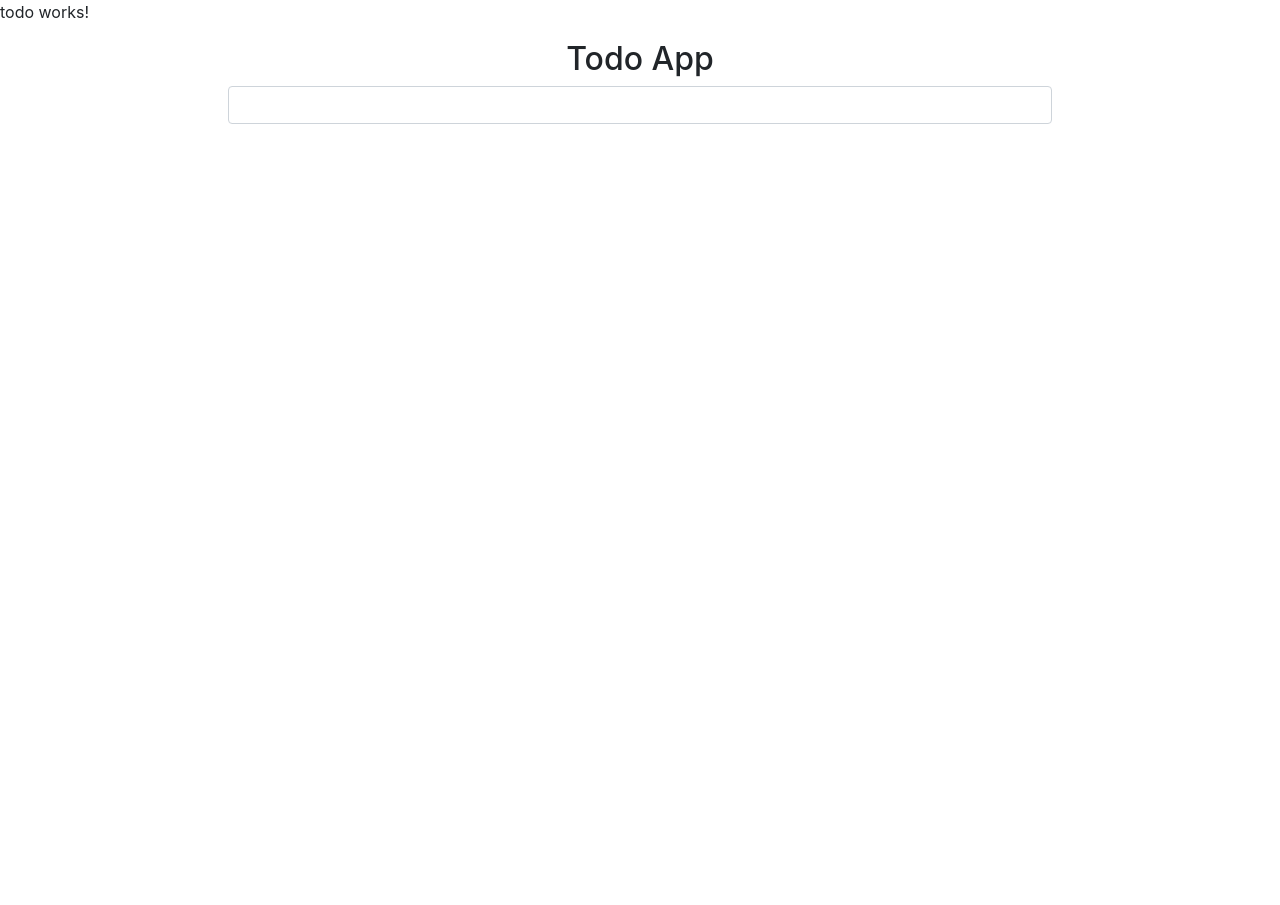
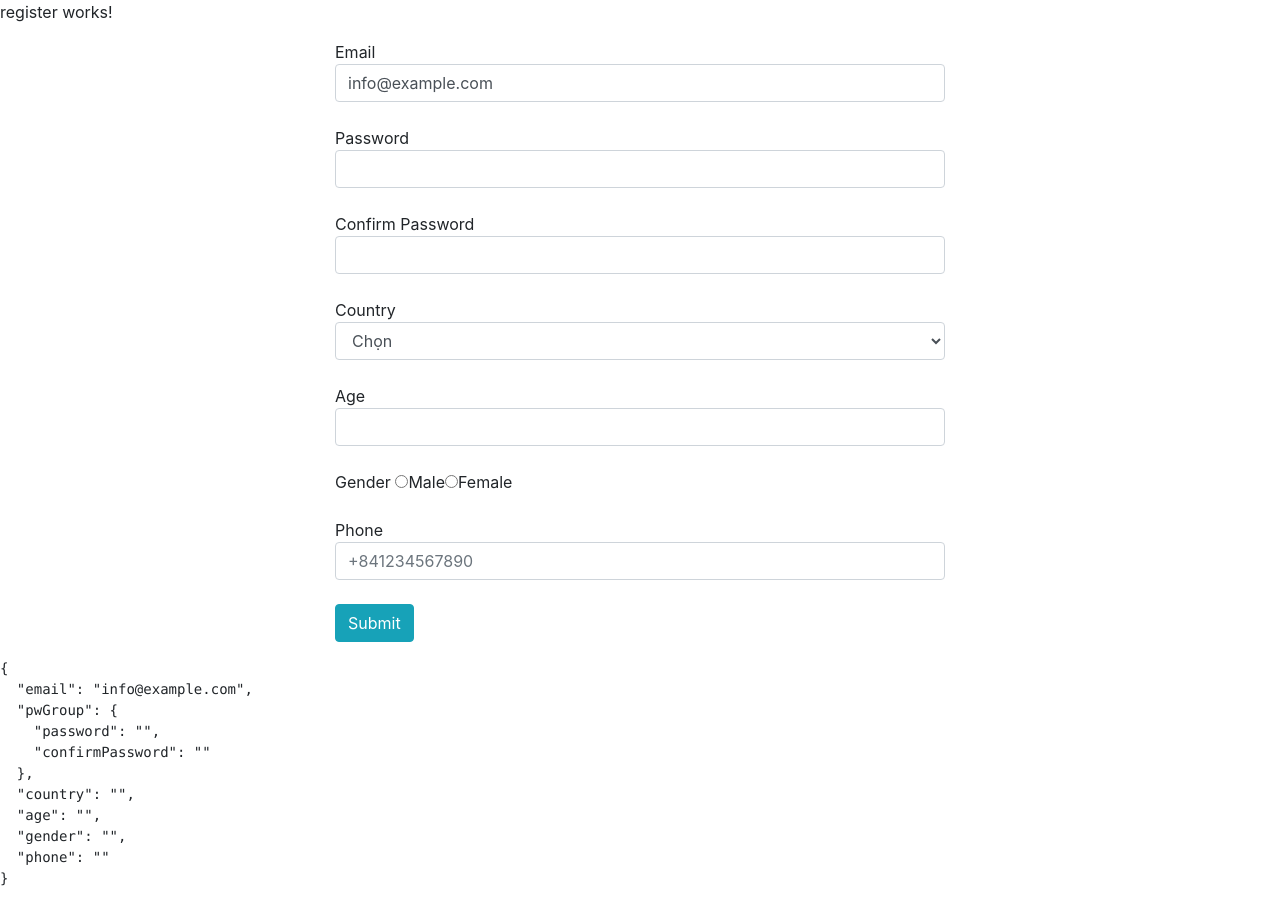
Before and after one commit to dudq/demo_angular, an Angular app: page / in a window 1280 px wide. Before the commit the page ends 800 px from the top, so only its background shows below. Built offline with nearby package versions, Linux system fonts and the light colour scheme.

Commit message:
add register file

```diff
--- a/src/app/app.component.html
+++ b/src/app/app.component.html
@@ -6,4 +6,5 @@
 <!--<app-progress-bar backgroundColor="#4CAF50" progressColor="#c3c3c3" width="65"></app-progress-bar>-->
 <!--<app-rating-bar (rateChange)="onRateChange($event)" [max]="10"></app-rating-bar>-->
 <!--<app-countdown [seconds]="10"></app-countdown>-->
-<app-todo></app-todo>
+<!--<app-todo></app-todo>-->
+<app-register></app-register>
--- a/src/app/app.module.ts
+++ b/src/app/app.module.ts
@@ -12,6 +12,7 @@ import {ProgressBarComponent} from './progress-bar/progress-bar.component';
 import {RatingBarComponent} from './rating-bar/rating-bar.component';
 import {CountdownComponent} from './countdown/countdown.component';
 import {TodoComponent} from './todo/todo.component';
+import {RegisterComponent} from './register/register.component';
 
 @NgModule({
   declarations: [
@@ -24,7 +25,8 @@ import {TodoComponent} from './todo/todo.component';
     ProgressBarComponent,
     RatingBarComponent,
     CountdownComponent,
-    TodoComponent
+    TodoComponent,
+    RegisterComponent
   ],
   imports: [
     BrowserModule,
--- /dev/null
+++ b/src/app/register/register.component.html
@@ -0,0 +1,85 @@
+<p>register works!</p>
+<form (ngSubmit)="onSubmit()" [formGroup]="registerForm" class="col-md-6 offset-md-3">
+  <div class="form-group row">
+    <label class="col">
+      Email
+      <input class="form-control" formControlName="email" type="email">
+    </label>
+  </div>
+  <div *ngIf="registerForm.get('email').invalid && registerForm.get('email').touched" class="alert alert-danger"
+       role="alert">
+    Invalid email!
+  </div>
+  <fieldset formGroupName="pwGroup">
+    <div class="form-group row">
+      <label class="col">
+        Password
+        <input class="form-control" formControlName="password" type="password">
+      </label>
+    </div>
+    <div class="form-group row">
+      <label class="col">
+        Confirm Password
+        <input class="form-control" formControlName="confirmPassword" type="password">
+      </label>
+    </div>
+  </fieldset>
+  <div *ngIf="registerForm.hasError('passwordnotmatch', ['pwGroup']) &&
+      registerForm.get('pwGroup').touched" class="alert alert-danger" role="alert">
+    Password does not match!
+  </div>
+  <div class="form-group row">
+    <label class="col">
+      Country
+      <select class="form-control" formControlName="country">
+        <option value="">Chọn</option>
+        <option value="vn">Việt Nam</option>
+        <option value="us">US</option>
+      </select>
+    </label>
+  </div>
+  <div *ngIf="registerForm.get('country').invalid && registerForm.get('country').touched" class="alert alert-danger"
+       role="alert">
+    Country is required!
+  </div>
+  <div class="form-group row">
+    <label class="col">
+      Age
+      <input class="form-control" formControlName="age" type="number">
+    </label>
+  </div>
+  <div *ngIf="registerForm.get('age').invalid && registerForm.get('age').touched" class="alert alert-danger"
+       role="alert">
+    You have to be over 18 to register an account
+  </div>
+  <div class="form-group row">
+    <div class="col">
+      Gender
+      <label><input formControlName="gender" type="radio" value="male">Male</label>
+      <label><input formControlName="gender" type="radio" value="female">Female</label>
+    </div>
+  </div>
+  <div *ngIf="registerForm.get('gender').invalid && registerForm.get('gender').touched" class="alert alert-danger"
+       role="alert">
+    Gender is required!
+  </div>
+  <div class="form-group row">
+    <label class="col">
+      Phone
+      <input class="form-control" formControlName="phone" placeholder="+841234567890" type="tel">
+    </label>
+  </div>
+  <div *ngIf="registerForm.get('phone').invalid && registerForm.get('phone').touched" class="alert alert-danger"
+       role="alert">
+    <span *ngIf="registerForm.get('phone').hasError('required')">Phone is required</span>
+    <span
+      *ngIf="registerForm.get('phone').hasError('pattern')">Phone must start with +84 followed by 9 or 10 digits.</span>
+  </div>
+  <div class="form-group">
+    <button class="btn btn-info" type="submit">Submit</button>
+  </div>
+</form>
+
+<pre>
+{{ registerForm.value | json}}
+</pre>
--- /dev/null
+++ b/src/app/register/register.component.ts
@@ -0,0 +1,44 @@
+import {Component, OnInit} from '@angular/core';
+import {AbstractControl, FormBuilder, FormGroup, Validators} from '@angular/forms';
+
+function comparePassword(c: AbstractControl) {
+  const v = c.value;
+  return (v.password === v.confirmPassword) ? null : {
+    passwordnotmatch: true
+  };
+
+}
+
+@Component({
+  selector: 'app-register',
+  templateUrl: './register.component.html',
+  styleUrls: ['./register.component.css']
+})
+export class RegisterComponent implements OnInit {
+  registerForm: FormGroup;
+
+  constructor(private fb: FormBuilder) {
+  }
+
+  ngOnInit() {
+    this.registerForm = this.fb.group({
+      email: ['', [Validators.required, Validators.email]],
+      pwGroup: this.fb.group({
+        password: ['', [Validators.required, Validators.minLength(6)]],
+        confirmPassword: ['', [Validators.required, Validators.minLength(6)]]
+      }, {validator: comparePassword}),
+      country: ['', Validators.required],
+      age: ['', [Validators.required, Validators.min(18)]],
+      gender: ['', Validators.required],
+      phone: ['', [Validators.required, Validators.pattern(/^\+84\d{9,10}$/)]]
+    });
+    this.registerForm.patchValue({
+      email: 'info@example.com'
+    });
+  }
+
+  onSubmit() {
+    console.log(this.registerForm);
+  }
+
+}
```
Also changed, not shown: src/app/register/register.component.css (added), 1 other file (tests, documents, lock files or other folders).
